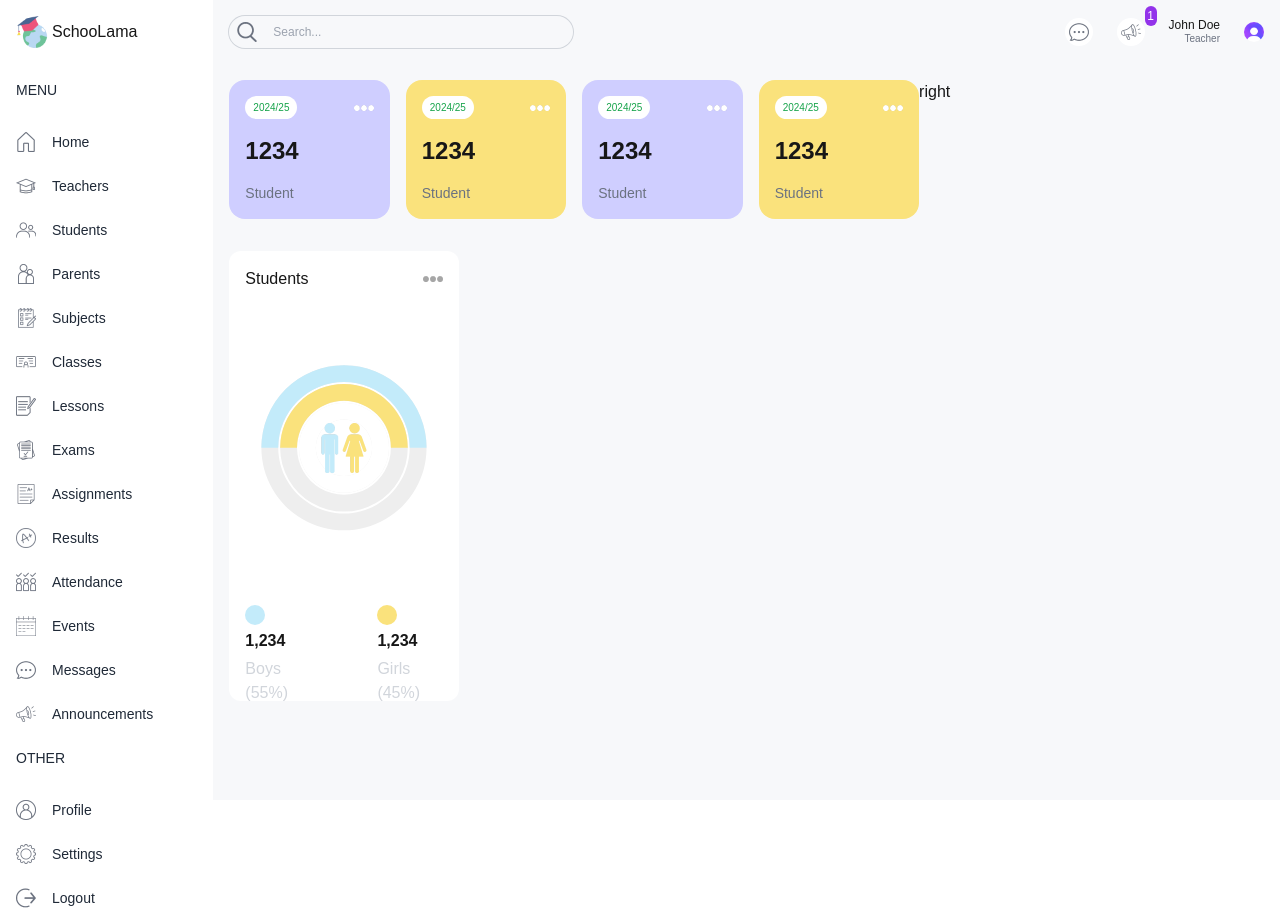
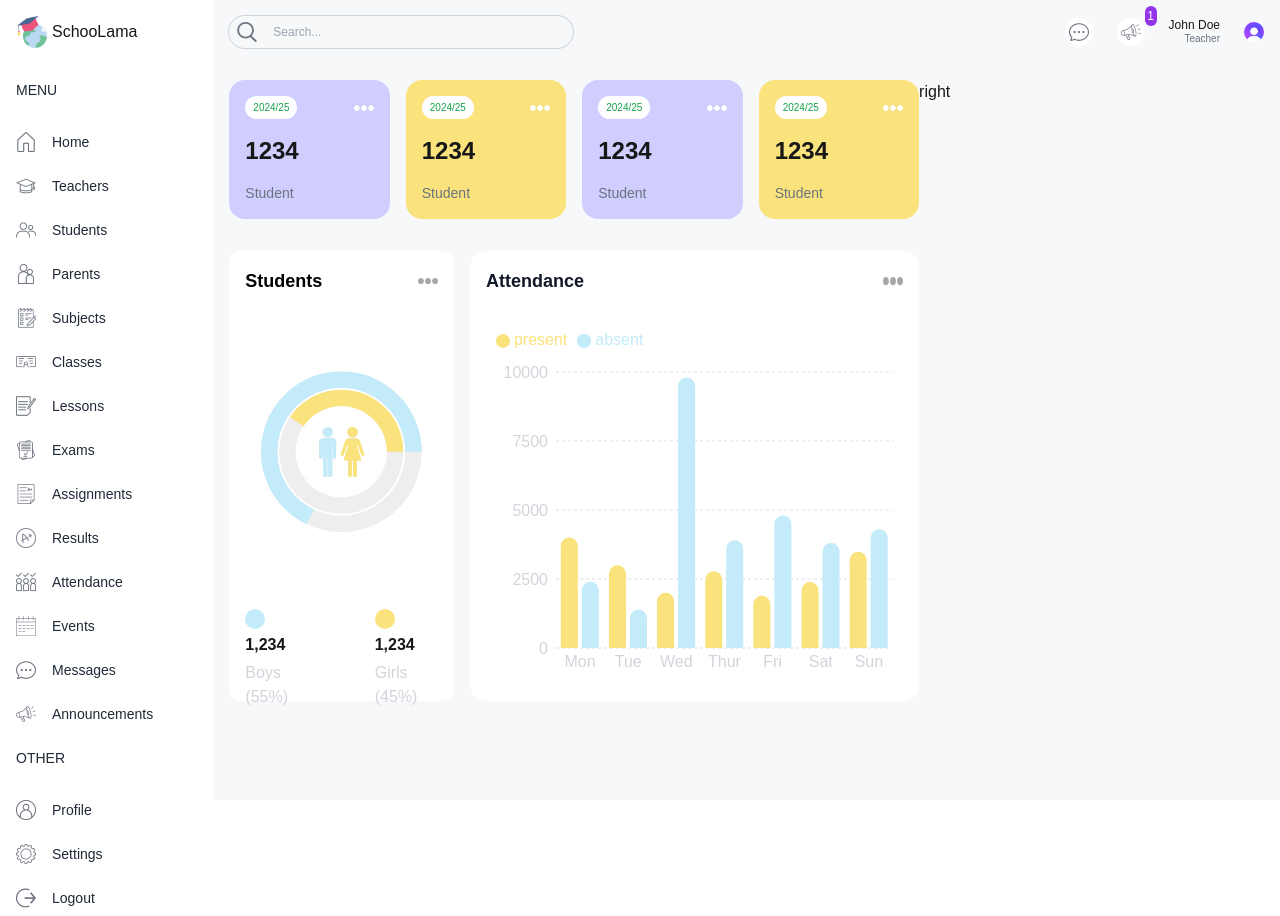
Before and after one commit to MilkiyasGebru/Next-UI-Components, a Next.js app: page /admin in a window 1280 px wide. Built offline with nearby package versions, Linux system fonts and the light colour scheme.

Commit message:
Added an attendance chart made by BarChart

```diff
--- a/app/(dashboard)/admin/page.jsx
+++ b/app/(dashboard)/admin/page.jsx
@@ -1,5 +1,6 @@
 import UserCard from "@/components/UserCard";
 import CountChart from "@/components/CountChart";
+import AttendanceChart from "@/components/AttendanceChart";
 
 export default function AdminPage(){
 
@@ -25,8 +26,8 @@ export default function AdminPage(){
                     </div>
 
                 {/*    Attendance Chart*/}
-                    <div>
-
+                    <div className="w-full h-[450px] lg:w-2/3">
+                        <AttendanceChart />
                     </div>
 
                 </div>
--- /dev/null
+++ b/components/AttendanceChart.jsx
@@ -0,0 +1,90 @@
+"use client"
+import { BarChart, Bar, Rectangle, XAxis, YAxis, CartesianGrid, Tooltip, Legend, ResponsiveContainer } from 'recharts';
+
+import Image from "next/image";
+export default function AttendanceChart() {
+
+    const data = [
+        {
+            name: 'Mon',
+            present: 4000,
+            absent: 2400,
+        },
+        {
+            name: 'Tue',
+            present: 3000,
+            absent: 1398,
+        },
+        {
+            name: 'Wed',
+            present: 2000,
+            absent: 9800,
+        },
+        {
+            name: 'Thur',
+            present: 2780,
+            absent: 3908,
+        },
+        {
+            name: 'Fri',
+            present: 1890,
+            absent: 4800,
+        },
+        {
+            name: 'Sat',
+            present: 2390,
+            absent: 3800,
+        },
+        {
+            name: 'Sun',
+            present: 3490,
+            absent: 4300,
+        },
+    ];
+
+    return (
+        <div className=" h-full w-full  text-gray-500 p-4 rounded-2xl bg-white">
+            <div className="w-full flex justify-between font-semibold">
+                <h1 className="text-lg  font-bold text-gray-900">Attendance </h1>
+                <Image src="/moreDark.png" alt="" width={20} height={20}/>
+            </div>
+            <div className="w-full h-full mt-2 ">
+                <ResponsiveContainer width="100%" height="90%">
+                <BarChart
+                    width={500}
+                    height={300}
+                    data={data}
+                    margin={{
+                        top: 5,
+                        right: 10,
+                        left: 10,
+                        bottom: 1,
+                    }}
+                >
+                    <CartesianGrid strokeDasharray="3 3" vertical={false} stroke="#ddd"/>
+                    <XAxis dataKey="name" axisLine={false} tickLine={false} tick={{fill:"#d1d5db"}}/>
+                    <YAxis axisLine={false} tickLine={false} tick={{fill:"#d1d5db"}}/>
+                    <Tooltip contentStyle={{borderRadius:"10px", borderColor:"lightgray"}}/>
+                    <Legend  align="left" verticalAlign="top" wrapperStyle={{paddingTop: "20px", paddingBottom: "20px"}}/>
+                    <Bar
+                        dataKey="present"
+                        fill="#FAE27C"
+                        // activeBar={<Rectangle fill="pink" stroke="blue" />}
+                        legendType="circle"
+                        radius={[10,10,0,0]}
+                    />
+
+                    <Bar
+                        dataKey="absent"
+                        fill="#C3EBFA"
+                        // activeBar={<Rectangle fill="gold" stroke="purple" />}
+                        legendType="circle"
+                        radius={[10,10,0,0]}
+                    />
+                </BarChart>
+            </ResponsiveContainer>
+            </div>
+
+        </div>
+    )
+}
--- a/components/CountChart.jsx
+++ b/components/CountChart.jsx
@@ -15,15 +15,15 @@ const data = [
 
     {
         name: 'Girls',
-        count: 53,
+        count: 43,
         pv: 2400,
         fill: '#FAE27C',
     },
     {
         name: 'Boys',
-        count: 53,
+        count: 72,
         pv: 4567,
-        fill: '#C3EBFA  ',
+        fill: '#C3EBFA',
     }
 ];
 
@@ -41,7 +41,7 @@ export default function CountChart() {
             <div className="bg-white  w-full h-full p-4 rounded-xl">
                 {/*  Title  */}
                 <div className="flex justify-between items-center">
-                    <h1>Students</h1>
+                    <h1 className="text-lg font-bold text-black">Students</h1>
                     <Image src="/moreDark.png" alt="" width={20} height={20}/>
                 </div>
 
```
